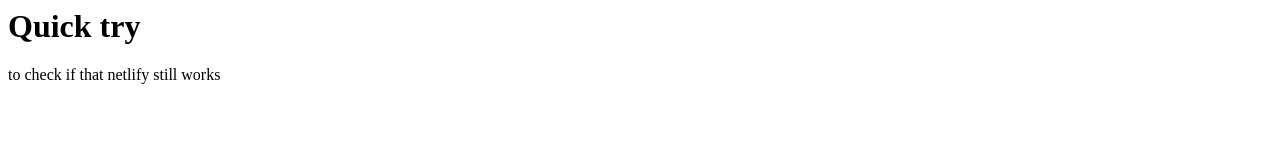
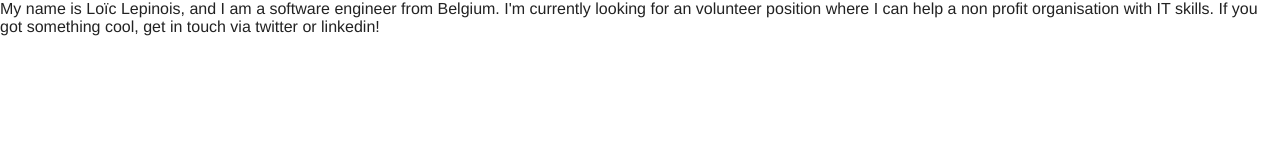
Before and after one commit to Pinois/website, a plain HTML site: page index.html in a window 1280 px wide. Drawn offline with Linux system fonts and the light colour scheme.

Commit message:
trying some quick style

```diff
--- a/index.html
+++ b/index.html
@@ -1,7 +1,18 @@
 <html>
-    <head><title>Loïc Lepinois</title></head>
+    <head>
+        <title>Loïc Lepinois</title>
+        <style>
+            body, html {
+                    width: 100vw;
+                    height: 100vh;
+                    margin: 0;
+                    font-family: "Inter UI", Helvetica, sans-serif;
+                    font-size: 16px;
+                    color: #222222;
+                }
+        </style>
+    </head>
     <body>
-        <h1>Quick try</h1>
-        <p>to check if that netlify still works</p>
+        <p>My name is Loïc Lepinois, and I am a software engineer from Belgium. I'm currently looking for an volunteer position where I can help a non profit organisation with IT skills. If you got something cool, get in touch via twitter or linkedin!</p>
     </body>
 </html>
```
